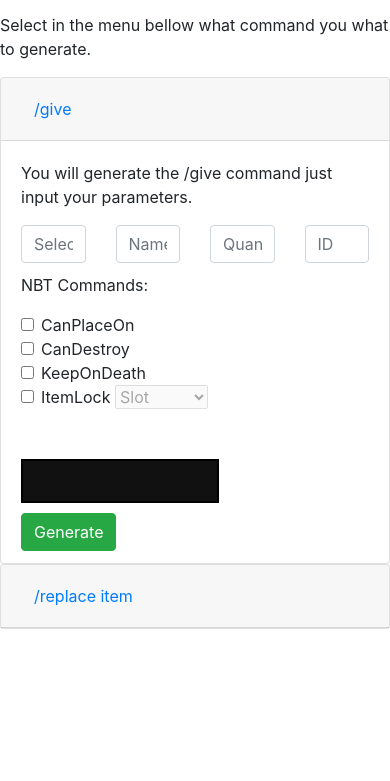
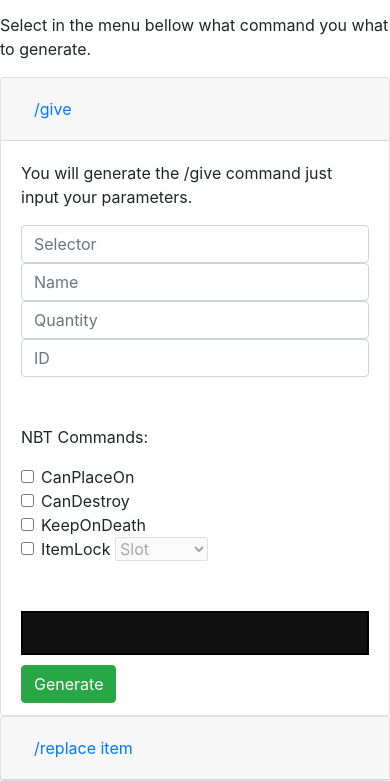
Before and after one commit to manugrana2/Mincraft-Pe-Command-Generator, a plain HTML site: page index.html in a window 390 px wide. Shown: the part 155-936 px from the top of the page. Before the commit the page ends 844 px from the top, so only its background shows below. Drawn offline with nearby package versions, Linux system fonts and the light colour scheme.

Commit message:
Added media queries for mobile screens

```diff
--- a/index.html
+++ b/index.html
@@ -12,6 +12,20 @@
     <style>
         .hide{
             display: none;
+        }
+        .cmd{
+          margin-top:50px;
+          background:#111111;
+          border:2px solid black;
+          padding:20px;
+          color:green;
+          font-size:18px;
+          min-height: 100%;
+        }
+        @media (max-width: 487px) {
+          .row{
+            display: block;
+          }
         }
     </style>
   </head>
@@ -33,7 +47,7 @@
         <div class="card-body">
             <p>You will generate the /give command just input your parameters.</p>
             <form>
-              <div class="row">
+              <div class="row give">
                 <div class="col">
                   <input type="text" class="form-control selectorat" placeholder="Selector">
                 </div>
@@ -80,8 +94,7 @@
                 </div>
             </form>
 
-            <code><div class="cmd" style="margin-top:50px;background:#111111
-;border:2px solid black;padding:20px;margin-right:150px;color:green;font-size:18px"></div>
+            <code><div class="cmd"></div>
             </code>
             <div style="float:left;margin-top:10px;margin-bottom:12px">
                 <button type="button" class="btn btn-success generate-give">Generate</button>
@@ -150,8 +163,7 @@
                   </div>
               </form>
 
-              <code><div class="cmd" style="margin-top:50px;background:#111111
-  ;border:2px solid black;padding:20px;margin-right:150px;color:green;font-size:18px"></div>
+              <code><div class="cmd"></div>
               </code>
               <div style="float:left;margin-top:10px;margin-bottom:12px">
                   <button type="button" class="btn btn-success generate-give">Generate</button>
```
